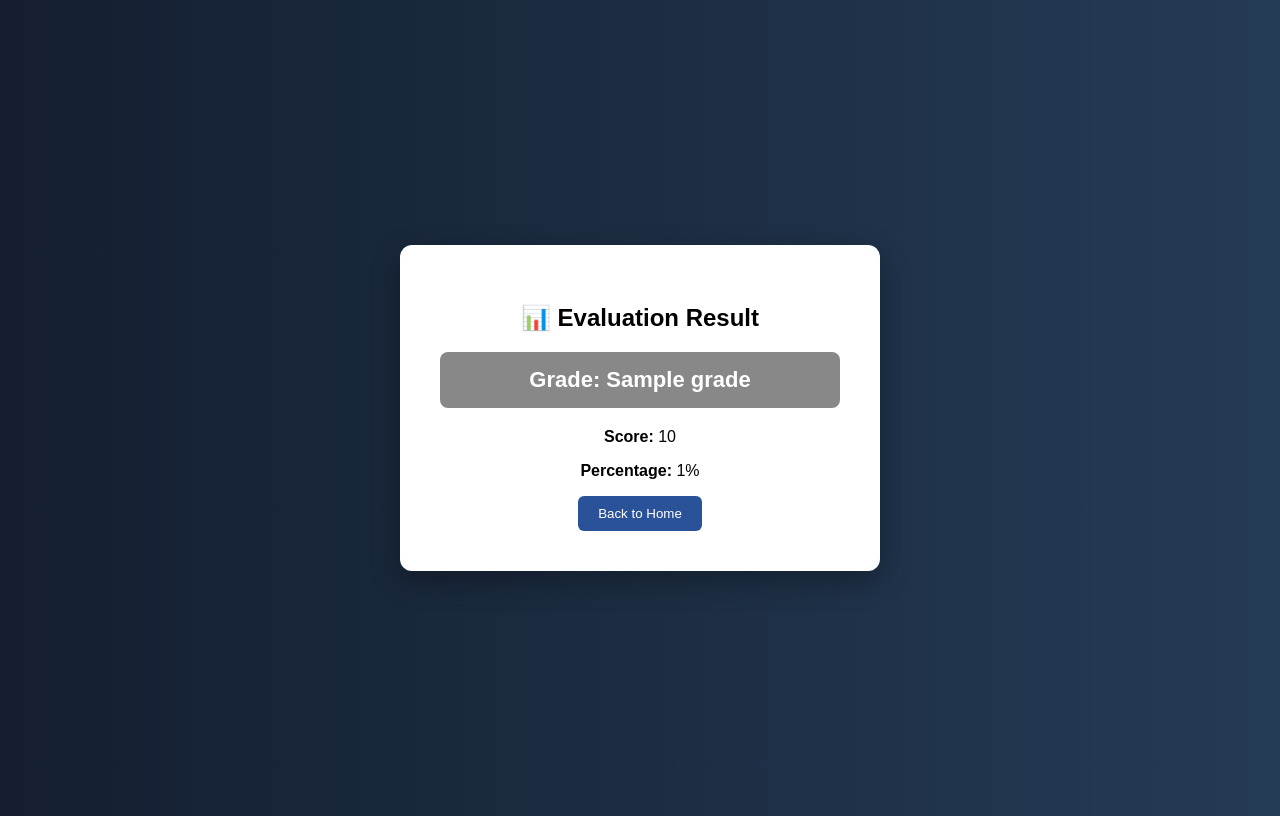
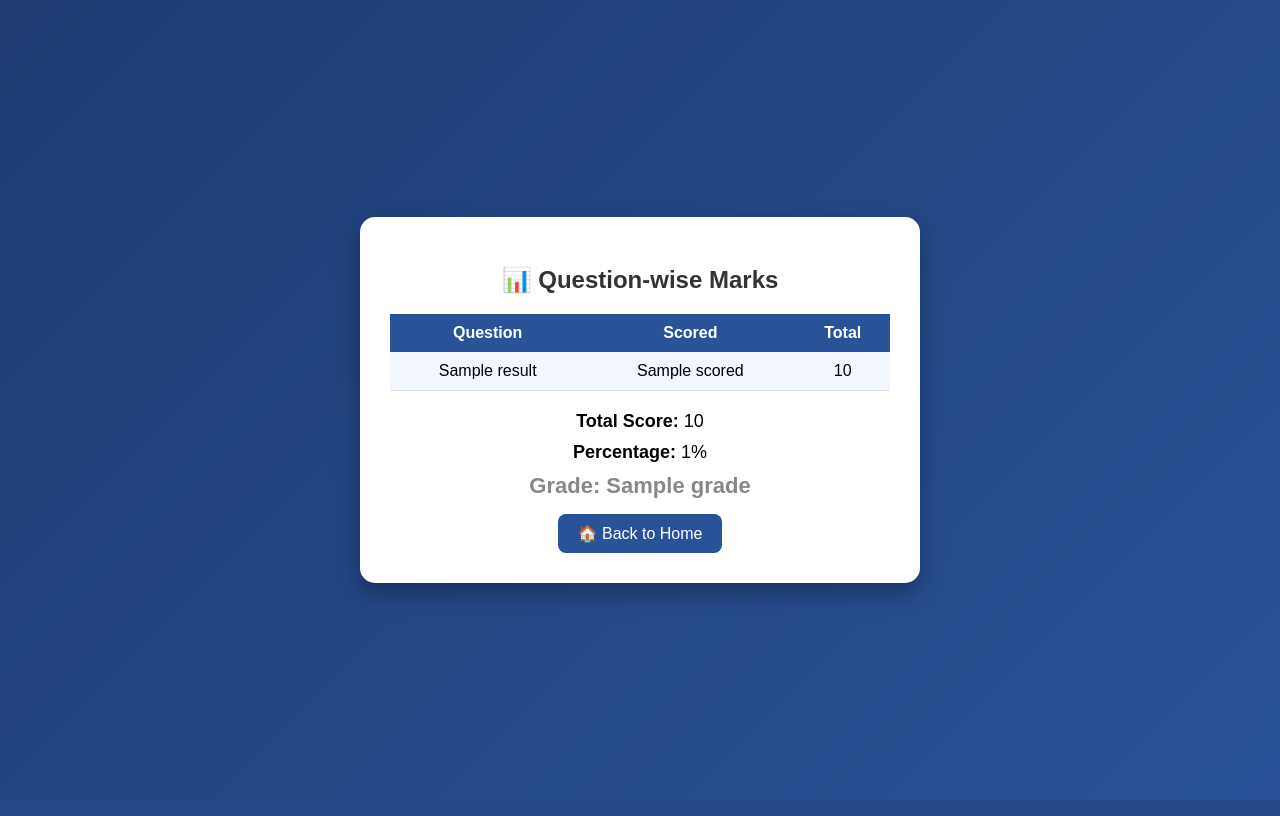
Before and after one commit to AmrutaBilagi/AI_EXAM_EVALUATION, a Flask app: template AI_Project/templates/result.html in a window 1280 px wide. Run offline with Flask 3, Linux system fonts and the light colour scheme; the template is opened without the code that fills it: most values are stand-ins (such as "Sample title", 1, 10 or a date in 2020).

Commit message:
user modifications

```diff
--- a/AI_Project/app.py
+++ b/AI_Project/app.py
@@ -4,6 +4,7 @@ from PyPDF2 import PdfReader
 from sklearn.feature_extraction.text import TfidfVectorizer
 from sklearn.metrics.pairwise import cosine_similarity
 from werkzeug.utils import secure_filename
+import re
 
 # ---------------------------------
 # Create Flask App (VERY IMPORTANT)
@@ -48,17 +49,45 @@ def extract_text_from_pdf(filepath):
 # ---------------------------------
 # Evaluate Answer
 # ---------------------------------
-def evaluate_answer(student_text, model_text, total_marks):
 
-    vectorizer = TfidfVectorizer()
-    tfidf_matrix = vectorizer.fit_transform([student_text, model_text])
-    similarity = cosine_similarity(
-        tfidf_matrix[0:1],
-        tfidf_matrix[1:2]
-    )[0][0]
 
-    score = round(similarity * total_marks, 2)
-    percentage = round(similarity * 100, 2)
+def evaluate_answer(student_text, model_text):
+
+    from sklearn.feature_extraction.text import TfidfVectorizer
+    from sklearn.metrics.pairwise import cosine_similarity
+
+    # Extract model questions with marks
+    model_pattern = r"(Q\d+)\s*\((\d+)\s*Marks\)(.*?)((?=Q\d+\s*\(\d+\s*Marks\))|$)"
+    model_matches = re.findall(model_pattern, model_text, re.DOTALL)
+
+    total_score = 0
+    total_marks = 0
+    results = []
+
+    for question, marks, model_answer, _ in model_matches:
+
+        marks = float(marks)
+        total_marks += marks
+
+        # Extract corresponding student answer
+        student_pattern = rf"{question}(.*?)((?=Q\d+)|$)"
+        student_match = re.search(student_pattern, student_text, re.DOTALL)
+
+        if student_match:
+            student_answer = student_match.group(1)
+
+            vectorizer = TfidfVectorizer()
+            tfidf = vectorizer.fit_transform([student_answer, model_answer])
+            similarity = cosine_similarity(tfidf[0:1], tfidf[1:2])[0][0]
+
+            score = round(similarity * marks, 2)
+        else:
+            score = 0
+
+        total_score += score
+        results.append((question, score, marks))
+
+    percentage = round((total_score / total_marks) * 100, 2)
 
     if percentage >= 75:
         grade = "A"
@@ -73,7 +102,7 @@ def evaluate_answer(student_text, model_text, total_marks):
         grade = "Fail"
         color = "red"
 
-    return score, percentage, grade, color
+    return total_score, percentage, grade, color, results
 
 
 # ---------------------------------
@@ -93,17 +122,10 @@ def teacher_login():
         teacher_name = request.form.get("teacher_name")
         teacher_id = request.form.get("teacher_id")
         password = request.form.get("password")
-        total_marks = request.form.get("total_marks")
         file = request.files.get("model_file")
 
-        # Simple password check
         if password != "admin123":
             return "Invalid Password"
-
-        try:
-            total_marks = float(total_marks)
-        except:
-            return "Enter valid total marks"
 
         if not file or file.filename == "":
             return "Upload Model Answer PDF"
@@ -119,15 +141,11 @@ def teacher_login():
         if model_text.strip() == "":
             return "Invalid PDF"
 
-        # Save model answer text
+        # Save extracted text
         with open("model_answer.txt", "w", encoding="utf-8") as f:
             f.write(model_text)
 
-        # Save total marks
-        with open("total_marks.txt", "w") as f:
-            f.write(str(total_marks))
-
-        return f"Model Answer Saved Successfully ✅ <br> Welcome {teacher_name}"
+        return f"Model Answer Uploaded Successfully ✅ Welcome {teacher_name}"
 
     return render_template("teacher.html")
 
@@ -144,7 +162,7 @@ def student_login():
         if not allowed_file(file.filename):
             return "Only PDF allowed"
 
-        filepath = os.path.join(app.config["UPLOAD_FOLDER"], file.filename)
+        filepath = os.path.join(app.config["UPLOAD_FOLDER"], secure_filename(file.filename))
         file.save(filepath)
 
         student_text = extract_text_from_pdf(filepath)
@@ -159,17 +177,10 @@ def student_login():
         except:
             return "Teacher has not uploaded model answer"
 
-        # Load total marks
-        try:
-            with open("total_marks.txt", "r") as f:
-                total_marks = float(f.read())
-        except:
-            return "Teacher has not set total marks"
-
-        score, percentage, grade, color = evaluate_answer(
+        # Evaluate
+        score, percentage, grade, color, results = evaluate_answer(
             student_text,
-            model_text,
-            total_marks
+            model_text
         )
 
         return render_template(
@@ -177,7 +188,8 @@ def student_login():
             score=score,
             percentage=percentage,
             grade=grade,
-            color=color
+            color=color,
+            results=results
         )
 
     return render_template("student.html")
--- a/AI_Project/templates/result.html
+++ b/AI_Project/templates/result.html
@@ -1,22 +1,118 @@
 <!DOCTYPE html>
 <html>
 <head>
-    <title>Evaluation Result</title>
-    <link rel="stylesheet" href="{{ url_for('static', filename='style.css') }}">
+    <title>Result</title>
+    <style>
+        body {
+            margin: 0;
+            font-family: Arial, sans-serif;
+            background: linear-gradient(135deg, #1e3c72, #2a5298);
+            display: flex;
+            justify-content: center;
+            align-items: center;
+            height: 100vh;
+        }
+
+        .result-card {
+            background: white;
+            padding: 30px;
+            border-radius: 15px;
+            width: 500px;
+            box-shadow: 0 10px 25px rgba(0,0,0,0.3);
+            text-align: center;
+        }
+
+        h2 {
+            margin-bottom: 20px;
+            color: #333;
+        }
+
+        table {
+            width: 100%;
+            border-collapse: collapse;
+            margin-bottom: 20px;
+        }
+
+        th {
+            background: #2a5298;
+            color: white;
+            padding: 10px;
+        }
+
+        td {
+            padding: 10px;
+            border-bottom: 1px solid #ddd;
+        }
+
+        tr:nth-child(even) {
+            background-color: #f2f6ff;
+        }
+
+        .score-box {
+            font-size: 18px;
+            margin: 10px 0;
+        }
+
+        .grade {
+            font-size: 22px;
+            font-weight: bold;
+            color: {{ color }};
+        }
+
+        .btn {
+            margin-top: 15px;
+            padding: 10px 20px;
+            background: #2a5298;
+            color: white;
+            border: none;
+            border-radius: 8px;
+            cursor: pointer;
+            text-decoration: none;
+            display: inline-block;
+        }
+
+        .btn:hover {
+            background: #1e3c72;
+        }
+
+    </style>
 </head>
 <body>
 
 <div class="result-card">
-    <h2>📊 Evaluation Result</h2>
 
-    <div class="grade-box" style="background-color: {{ color }}">
+    <h2>📊 Question-wise Marks</h2>
+
+    <table>
+        <tr>
+            <th>Question</th>
+            <th>Scored</th>
+            <th>Total</th>
+        </tr>
+
+        {% for q, scored, total in results %}
+        <tr>
+            <td>{{ q }}</td>
+            <td>{{ scored }}</td>
+            <td>{{ total }}</td>
+        </tr>
+        {% endfor %}
+    </table>
+
+    <div class="score-box">
+        <strong>Total Score:</strong> {{ score }}
+    </div>
+
+    <div class="score-box">
+        <strong>Percentage:</strong> {{ percentage }}%
+    </div>
+
+    <div class="grade">
         Grade: {{ grade }}
     </div>
 
-    <p><strong>Score:</strong> {{ score }}</p>
-    <p><strong>Percentage:</strong> {{ percentage }}%</p>
+    <a href="/" class="btn">🏠 Back to Home</a>
 
-    <a href="/"><button>Back to Home</button></a>
 </div>
 
 </body>
```
Also changed, not shown: AI_Project/model_answer.txt (+8 -13 lines), AI_Project/templates/teacher.html (+4 -7 lines), database.db, 2 other files.
